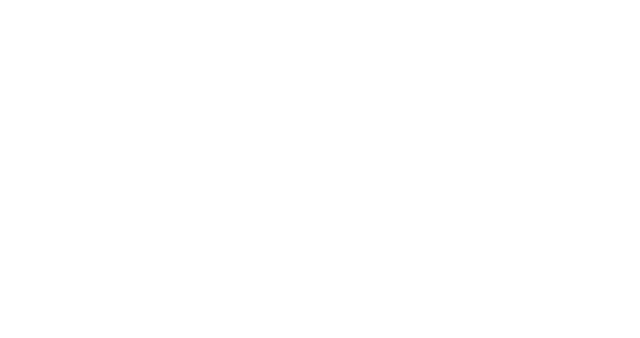
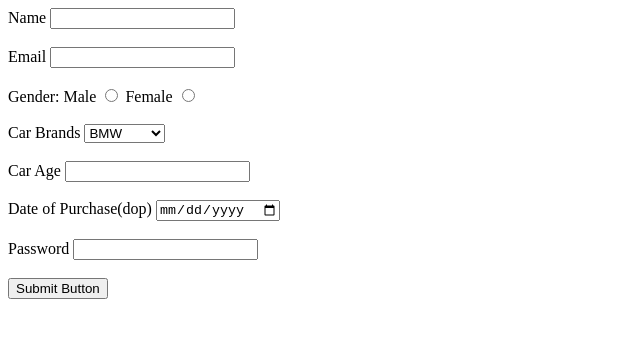
Before and after one commit to acciojob/car-insurance-form-Rahul28Rawat, a website: page main.html in a window 1280 px wide. Shown: the whole page, without its empty margins (0-640 px from the left). Drawn offline with Linux system fonts and the light colour scheme.

Commit message:
created a submission

```diff
--- a/main.html
+++ b/main.html
@@ -8,6 +8,47 @@
 
 <body>
 	<!-- the entire body must be written by student -->
+	<form method="post">
+		<label for="name">Name</label>
+		<input id="name" type="text" name="name"  required>
+		<br>
+		<br>
+		<label for="email">Email</label>
+		<input id="email" type="email" name="email"  required>
+		<br>
+		<br>
+		<span>Gender: </span>
+		<label for="male">Male</label>
+		<input id="male" type="radio" name="male"  required>
+		<label for="female">Female</label>
+		<input id="female" type="radio" name="female"  required>
+		<br>
+		<br>
+		<label for="cars">Car Brands</label>
+		<select id="cars">
+			<option value="BMW">BMW</option>
+			<option value="Audi">Audi</option>
+			<option value="Mercedez">Mercedez</option>
+		</select>
+		<br>
+		<br>
+		<label for="carage">Car Age</label>
+		<input id="carage" type="number" name="carage"  required>
+		<br>
+		<br>
+		<label for="dop">Date of Purchase(dop)</label>
+		<input id="dop" type="date" name="dop"  required>
+		<br>
+		<br>
+		<label for="password">Password</label>
+		<input id="password" type="password" name="password"  required>
+		<br>
+		<br>
+		<button type="submit">Submit Button</button>
+	</form>
+
+
+
     <script type="text/javascript" src="./script.js">
 </script>
 
```
